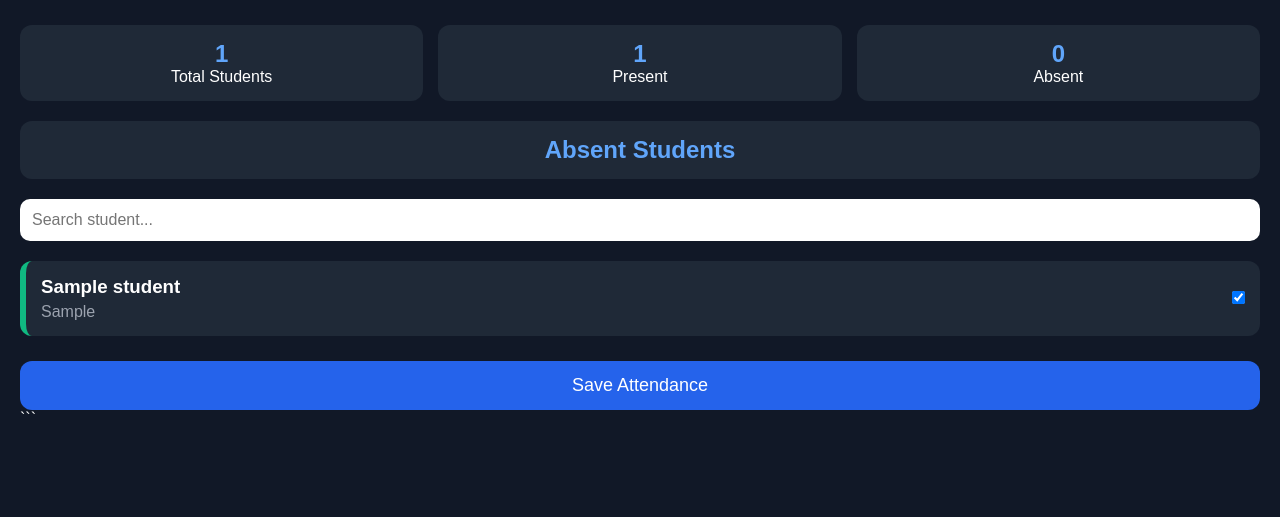
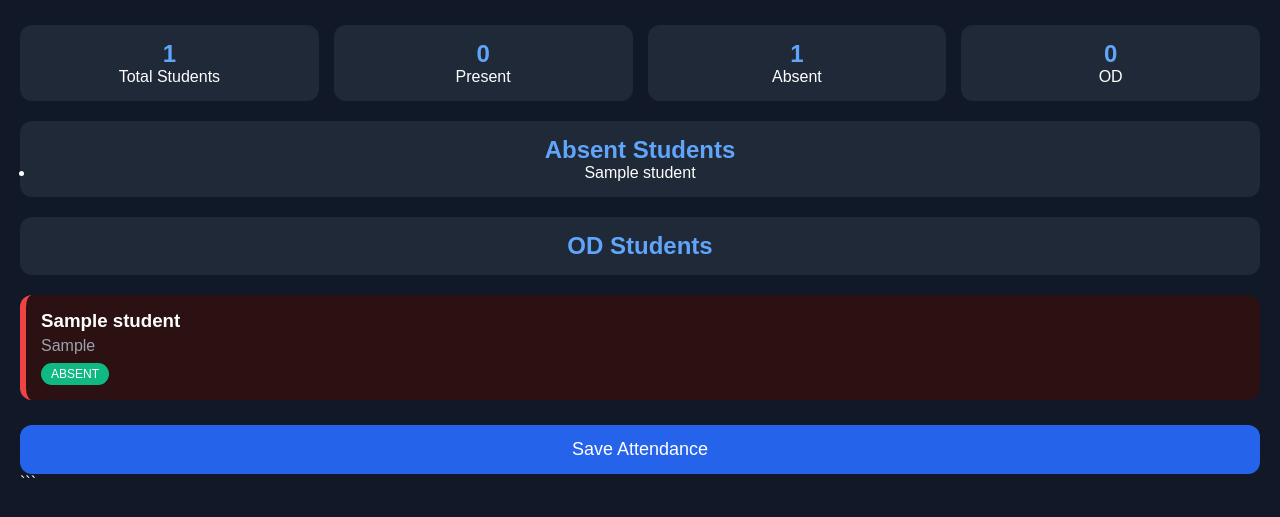
Before and after one commit to Navin-916/smart-attendance-system, a Flask app: template templates/attendance_v2.html in a window 1280 px wide. Shown: the part 93-610 px from the top of the page. Run offline with Flask 3, Linux system fonts and the light colour scheme; the template is opened without the code that fills it: most values are stand-ins (such as "Sample title", 1, 10 or a date in 2020).

Commit message:
Completed attendance workflow with OD support and WhatsApp sharing

```diff
--- a/App.py
+++ b/App.py
@@ -4,6 +4,7 @@ import sqlite3
 import os
 
 app = Flask(__name__)
+
 
 @app.route("/")
 def attendance_page():
@@ -15,7 +16,6 @@ def attendance_page():
     )
 
     conn = sqlite3.connect(db_path)
-
     cursor = conn.cursor()
 
     cursor.execute("""
@@ -32,10 +32,10 @@ def attendance_page():
         "attendance_v2.html",
         students=students
     )
+
+
 @app.route("/save-attendance", methods=["POST"])
 def save_attendance():
-
-    selected_students = request.form.getlist("present")
 
     db_path = os.path.join(
         os.path.dirname(__file__),
@@ -44,7 +44,6 @@ def save_attendance():
     )
 
     conn = sqlite3.connect(db_path)
-
     cursor = conn.cursor()
 
     today = date.today().isoformat()
@@ -54,20 +53,21 @@ def save_attendance():
         (today,)
     )
 
-    cursor.execute(
-        "SELECT id FROM students"
-    )
+    cursor.execute("""
+    SELECT id
+    FROM students
+    """)
 
-    all_students = cursor.fetchall()
+    students = cursor.fetchall()
 
-    for student in all_students:
+    for student in students:
 
         student_id = student[0]
 
-        if str(student_id) in selected_students:
-            status = "Present"
-        else:
-            status = "Absent"
+        status = request.form.get(
+            f"status_{student_id}",
+            "Absent"
+        )
 
         cursor.execute("""
         INSERT INTO attendance
@@ -91,9 +91,16 @@ def save_attendance():
     <h1>Attendance Saved Successfully</h1>
 
     <a href="/report">
-    Generate Report
+        Generate Report
+    </a>
+
+    <br><br>
+
+    <a href="/">
+        Back to Attendance
     </a>
     """
+
 
 @app.route("/report")
 def report():
@@ -105,27 +112,59 @@ def report():
     )
 
     conn = sqlite3.connect(db_path)
-
     cursor = conn.cursor()
 
     today = date.today().isoformat()
 
+    # Absent Students
     cursor.execute("""
-    SELECT
-        s.roll_no,
-        s.name
+    SELECT s.roll_no, s.name
     FROM attendance a
     JOIN students s
     ON a.student_id = s.id
     WHERE
         a.attendance_date = ?
         AND a.status = 'Absent'
+    ORDER BY s.roll_no
     """,
     (today,)
     )
 
     absent_students = cursor.fetchall()
 
+    # OD Students
+    cursor.execute("""
+    SELECT s.roll_no, s.name
+    FROM attendance a
+    JOIN students s
+    ON a.student_id = s.id
+    WHERE
+        a.attendance_date = ?
+        AND a.status = 'OD'
+    ORDER BY s.roll_no
+    """,
+    (today,)
+    )
+
+    od_students = cursor.fetchall()
+
+    # Present Count
+    cursor.execute("""
+    SELECT COUNT(*)
+    FROM attendance
+    WHERE
+        attendance_date = ?
+        AND status = 'Present'
+    """,
+    (today,)
+    )
+
+    present_count = cursor.fetchone()[0]
+
+    absent_count = len(absent_students)
+    od_count = len(od_students)
+
+    # Total Strength
     cursor.execute("""
     SELECT COUNT(*)
     FROM students
@@ -133,22 +172,25 @@ def report():
 
     total_strength = cursor.fetchone()[0]
 
-    absent_count = len(absent_students)
-
-    present_count = total_strength - absent_count
-
     report_text = f"""
 AI&DS Attendance Report
 
 Date: {today}
 
 Total Strength: {total_strength}
+
 Present: {present_count}
+OD: {od_count}
 Absent: {absent_count}
 
-Absent Students
+OD Students
 
 """
+
+    for roll_no, name in od_students:
+        report_text += f"{roll_no} - {name}\n"
+
+    report_text += "\nAbsent Students\n\n"
 
     for roll_no, name in absent_students:
         report_text += f"{roll_no} - {name}\n"
@@ -156,66 +198,86 @@ Absent Students
     conn.close()
 
     return f"""
-    <!DOCTYPE html>
-    <html>
-    <head>
-        <title>Attendance Report</title>
+<!DOCTYPE html>
+<html>
+<head>
 
-        <style>
+<title>Attendance Report</title>
 
-        body {{
-            font-family: Arial, sans-serif;
-            padding: 30px;
-        }}
+<style>
 
-        button {{
-            padding: 10px 20px;
-            cursor: pointer;
-            margin-top: 15px;
-        }}
+body {{
+    font-family: Arial, sans-serif;
+    padding: 30px;
+}}
 
-        pre {{
-            background: #f4f4f4;
-            padding: 20px;
-            border-radius: 8px;
-        }}
+button {{
+    padding: 10px 20px;
+    cursor: pointer;
+    margin-top: 15px;
+    margin-right: 10px;
+}}
 
-        </style>
+pre {{
+    background: #f4f4f4;
+    padding: 20px;
+    border-radius: 8px;
+    white-space: pre-wrap;
+}}
 
-    </head>
+</style>
 
-    <body>
+</head>
 
-        <h1>Attendance Report</h1>
+<body>
 
-        <pre id="report">{report_text}</pre>
+<h1>Attendance Report</h1>
 
-        <button onclick="copyReport()">
-            Copy Report
-        </button>
+<pre id="report">{report_text}</pre>
 
-        <br><br>
+<button onclick="copyReport()">
+    Copy Report
+</button>
 
-        <a href="/">
-            Back to Attendance Page
-        </a>
+<button onclick="shareWhatsApp()">
+    Share on WhatsApp
+</button>
 
-        <script>
+<br><br>
 
-        function copyReport() {{
+<a href="/">
+    Back to Attendance Page
+</a>
 
-            const text =
-            document.getElementById("report").innerText;
+<script>
 
-            navigator.clipboard.writeText(text);
+function copyReport() {{
 
-            alert("Report Copied Successfully!");
-        }}
+    const text =
+    document.getElementById("report").innerText;
 
-        </script>
+    navigator.clipboard.writeText(text);
 
-    </body>
-    </html>
-    """
+    alert("Report Copied Successfully!");
+}}
+
+function shareWhatsApp() {{
+
+    const text =
+    document.getElementById("report").innerText;
+
+    window.open(
+        "https://wa.me/?text=" +
+        encodeURIComponent(text)
+    );
+}}
+
+</script>
+
+</body>
+</html>
+"""
+
+
 if __name__ == "__main__":
     app.run(debug=True)
--- a/templates/attendance_v2.html
+++ b/templates/attendance_v2.html
@@ -20,6 +20,24 @@
         background: #111827;
         color: white;
         padding: 20px;
+    }
+
+    .student-card {
+    cursor: pointer;
+    transition: 0.2s;
+    }
+
+    .student-card:hover {
+        transform: scale(1.01);
+    }
+
+    .status-badge {
+        display: inline-block;
+        margin-top: 8px;
+        padding: 4px 10px;
+        border-radius: 20px;
+        background: #10B981;
+        font-size: 12px;
     }
 
     .header {
@@ -81,6 +99,11 @@
     .absent-card {
     border-left: 6px solid #EF4444;
     background: #2B1111;
+    }
+
+    .od-card {
+    border-left: 6px solid #3B82F6;
+    background: #0F1B33;
     }
 
     .student-info h3 {
@@ -151,6 +174,12 @@
         <h2 id="absentCount">0</h2>
         <p>Absent</p>
     </div>
+
+    <div class="card">
+    <h2 id="odCount">0</h2>
+    <p>OD</p>
+    </div>
+
 </div>
 <div class="card" style="margin-bottom:20px;">
 
@@ -162,8 +191,19 @@
 
 </div>
 
+<div class="card" style="margin-bottom:20px;">
+
+    <h2>OD Students</h2>
+
+    <ul id="odList">
+
+    </ul>
+
+</div>
+
 <input
     type="text"
+    style="display:none;"
     id="searchBox"
     class="search-box"
     placeholder="Search student..."
@@ -176,22 +216,32 @@
 
         {% for id, roll_no, name in students %}
 
-        <div class="student-card present-card">
+        <div class="student-card absent-card"
+            data-status="Absent"
+            onclick="cycleStatus(this)">
+            <input
+                type="hidden"
+                name="status_{{ id }}"
+                value="Absent"
+                class="status-input"
+            >
 
             <div class="student-info">
                 <h3>{{ name }}</h3>
                 <p>{{ roll_no }}</p>
+                <span class="status-badge">
+                    ABSENT
+                </span>
+
             </div>
 
             <div>
                 <input
-                    type="checkbox"
-                    checked
-                    name="present"
+                    type="hidden"
+                    name="student_id"
                     value="{{ id }}"
-                    data-name="{{ name }}"
-                    onchange="updateCounts(); updateCard(this);"
-                >
+            >
+
             </div>
 
         </div>
@@ -211,36 +261,59 @@
 
 function updateCounts() {
 
-    const checkboxes =
-    document.querySelectorAll('input[name="present"]');
-
     let present = 0;
     let absent = 0;
+    let od = 0;
+
+    const cards =
+    document.querySelectorAll(".student-card");
 
     const absentList =
     document.getElementById("absentList");
 
+    const odList =
+    document.getElementById("odList");
+
     absentList.innerHTML = "";
+    odList.innerHTML = "";
 
-    checkboxes.forEach(cb => {
+    cards.forEach(card => {
 
-        if(cb.checked){
+        const status =
+        card.dataset.status;
+
+        const name =
+        card.querySelector("h3").innerText;
+
+        if(status === "Present") {
 
             present++;
+        }
 
+        else if(status === "OD") {
+
+            od++;
+
+            const li =
+            document.createElement("li");
+
+            li.innerText = name;
+
+            odList.appendChild(li);
         }
-        else{
+
+        else {
 
             absent++;
 
             const li =
             document.createElement("li");
 
-            li.innerText =
-            cb.dataset.name;
+            li.innerText = name;
 
             absentList.appendChild(li);
         }
+
     });
 
     document.getElementById("presentCount")
@@ -248,23 +321,9 @@ function updateCounts() {
 
     document.getElementById("absentCount")
     .innerText = absent;
-}
 
-function updateCard(checkbox) {
-
-    const card =
-    checkbox.closest(".student-card");
-
-    if (checkbox.checked) {
-
-        card.classList.remove("absent-card");
-        card.classList.add("present-card");
-
-    } else {
-
-        card.classList.remove("present-card");
-        card.classList.add("absent-card");
-    }
+    document.getElementById("odCount")
+    .innerText = od;
 }
 
 function searchStudents() {
@@ -290,11 +349,59 @@ function searchStudents() {
         }
     });
 }
+
+function cycleStatus(card) {
+
+    const badge =
+    card.querySelector(".status-badge");
+
+    let status =
+    card.dataset.status;
+
+    if(status === "Absent") {
+
+        status = "Present";
+
+        card.classList.remove("absent-card");
+        card.classList.add("present-card");
+
+        badge.innerText = "PRESENT";
+        badge.style.background = "#10B981";
+
+    }
+
+    else if(status === "Present") {
+
+        status = "OD";
+
+        card.classList.remove("present-card");
+        card.classList.add("od-card");
+
+        badge.innerText = "OD";
+        badge.style.background = "#3B82F6";
+
+    }
+
+    else {
+
+        status = "Absent";
+
+        card.classList.remove("od-card");
+        card.classList.add("absent-card");
+
+        badge.innerText = "ABSENT";
+        badge.style.background = "#EF4444";
+    }
+
+    card.dataset.status = status;
+    card.querySelector(".status-input").value = status;
+
+    updateCounts();
+}
+
 updateCounts();
 
-document
-.querySelectorAll('input[name="present"]')
-.forEach(cb => updateCard(cb));
+
 </script>
 
 </body>
```
Also changed, not shown: Database/check_attendance.py (+4 -10 lines).
